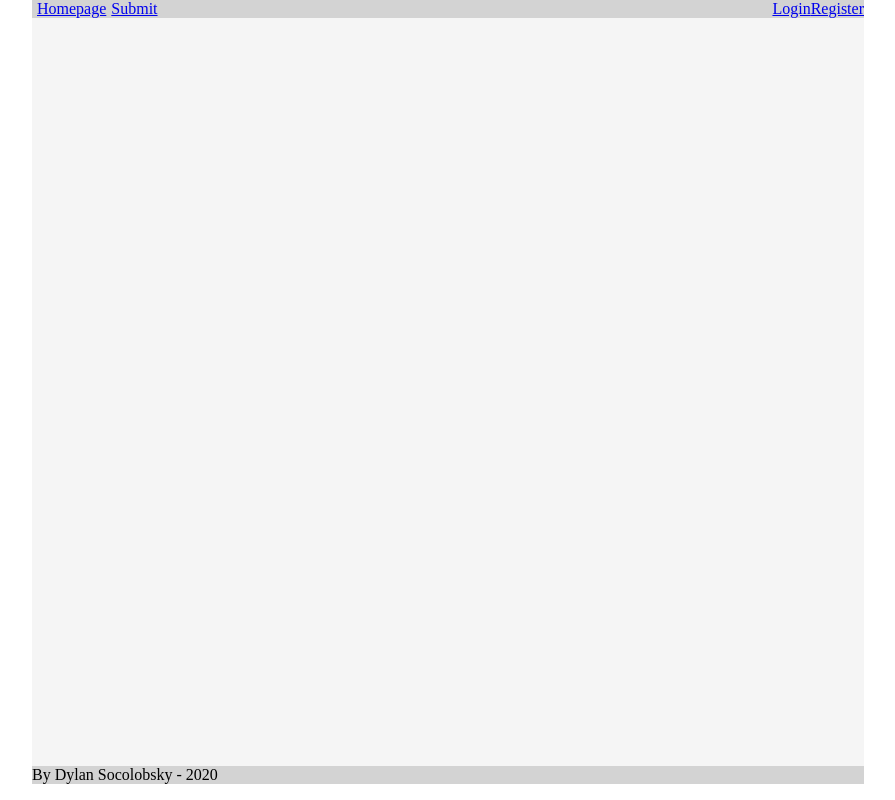
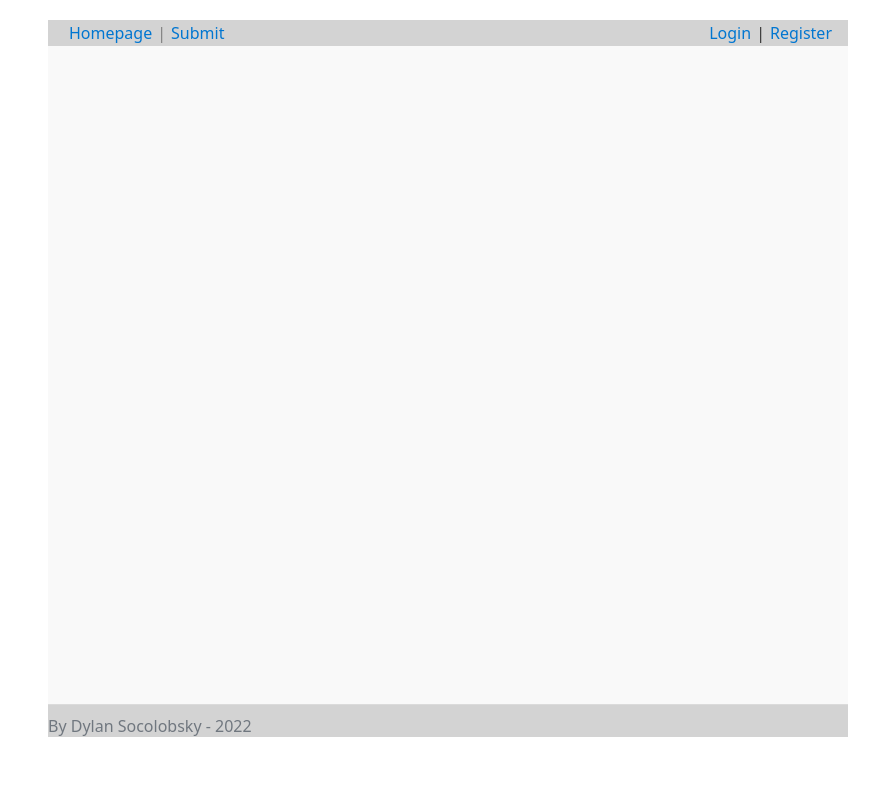
Before and after one commit to dsocolobsky/linkeadisimo, a Django app: page / in a window 1280 px wide. Shown: the whole page, without its empty margins (192-1087 px from the left). Run offline with Django 3.2, Linux system fonts and the light colour scheme; data that the repository does not hold is empty.

Commit message:
Use water.css for styles and do some small work on overall styles

```diff
--- a/website/static/website/css/style.css
+++ b/website/static/website/css/style.css
@@ -1,39 +1,26 @@
-* {
-    margin: 0;
-    padding: 0;
-    box-sizing: border-box;
+html,body {
+    height: 90%;
 }
 
-html, body {
-    font-family: "sans-serif";
-    height: 100%;
-    width: 100%;
-    display: flex;
-    justify-content: center;
-    min-width: 850px;
-    margin-left: auto;
-    margin-right: auto;
-}
-
-body > * {
-    flex-shrink: 0;
-}
-
-#main {
-    height: 98%;
-    width: 65%;
-    display: flex;
-    flex-direction: column;
+body > footer {
+    background-color: lightgrey;
+    margin-top: 0;
 }
 
 nav {
     display: flex;
+    padding: 0.10em 1em;
     justify-content: space-between;
     background-color: lightgrey;
 }
 
 nav .leftside {
     display: flex;
+}
+
+nav .leftside span {
+    margin-left: 5px;
+    color: #808080;
 }
 
 nav .leftside a {
@@ -45,43 +32,23 @@ nav .rightside {
     justify-content: flex-end;
 }
 
-
-.content {
-    display: flex;
-    flex-direction: column;
-    padding-top: 10px;
-    padding-left: 20px;
-    flex: 1;
-    background-color: whitesmoke;
+nav .rightside span {
+    margin-left: 5px;
 }
 
-@media only screen and (max-width: 800px) {
-    html, body {
-        margin-left: 0;
-        margin-right: 0;
-        justify-content: flex-start;
-    }
-
-    #main {
-        height: 98%;
-        width: 98%;
-        display: flex;
-        flex-direction: column;
-    }
-
-    .content {
-        width: 96%;
-        padding-left: 2px;
-        padding-top: 4px;
-    }
+nav .rightside a {
+    margin-left: 5px;
 }
 
-footer {
-    background-color: lightgrey;
+main {
+    padding-top: 10px;
+    background-color: #f9f9f9;
+
+    height:auto !important;
+    min-height:100%;
 }
 
 .publication {
-    margin: 8px 4px 4px 4px;
     display: flex;
 }
 
--- a/website/templates/website/base.html
+++ b/website/templates/website/base.html
@@ -4,16 +4,18 @@
 <html lang="en">
 <head>
     <meta charset="UTF-8">
+    <meta name="viewport" content="width=device-width, initial-scale=1.0">
 
+    <link rel="stylesheet" href="https://cdn.jsdelivr.net/npm/water.css@2/out/water.css">
     <link rel="stylesheet" type="text/css" href="{% static 'website/css/style.css' %}">
     <title>Title</title>
 </head>
+
 <body>
-
-<div id="main">
 <nav>
     <div class="leftside">
         <a href="/">Homepage</a>
+        <span>|</span>
         <a href="{% url 'submit' %}">Submit</a>
     </div>
 
@@ -23,21 +25,20 @@
             <a href="{% url 'logout_view' %}">Logout ({{ user.get_username }})</a>
         {% else %}
             <a href="{% url 'login' %}">Login</a>
+            <span>|</span>
             <a href="{% url 'register' %}">Register</a>
         {% endif %}
     </div>
 </nav>
 
-    <div class="content">
+<main>
     {% block content %}
     {% endblock %}
-    </div>
+</main>
 
 <footer>
-        By Dylan Socolobsky - 2020
+    By Dylan Socolobsky - 2022
 </footer>
-</div>
-
 </body>
 
 <script src="https://unpkg.com/axios/dist/axios.min.js"></script>
--- a/website/templates/website/index.html
+++ b/website/templates/website/index.html
@@ -1,8 +1,10 @@
 {% extends 'website/base.html' %}
 
 {% block content %}
+    <ol>
     {% for pub in publications %}
         {% include "website/pubcard.html" with pub=pub %}
         <br>
     {% endfor %}
+    </ol>
 {% endblock %}
```
Also changed, not shown: other parts of website/static/website/css/style.css (+14 -16 lines), website/templates/website/login.html (+10 -5 lines), website/templates/website/pubcard.html (+4 -8 lines), website/templates/website/submit.html (+11 -5 lines), website/templates/website/register.html (line endings or trailing spaces). Lines whose indentation alone changed are shown as unchanged.
